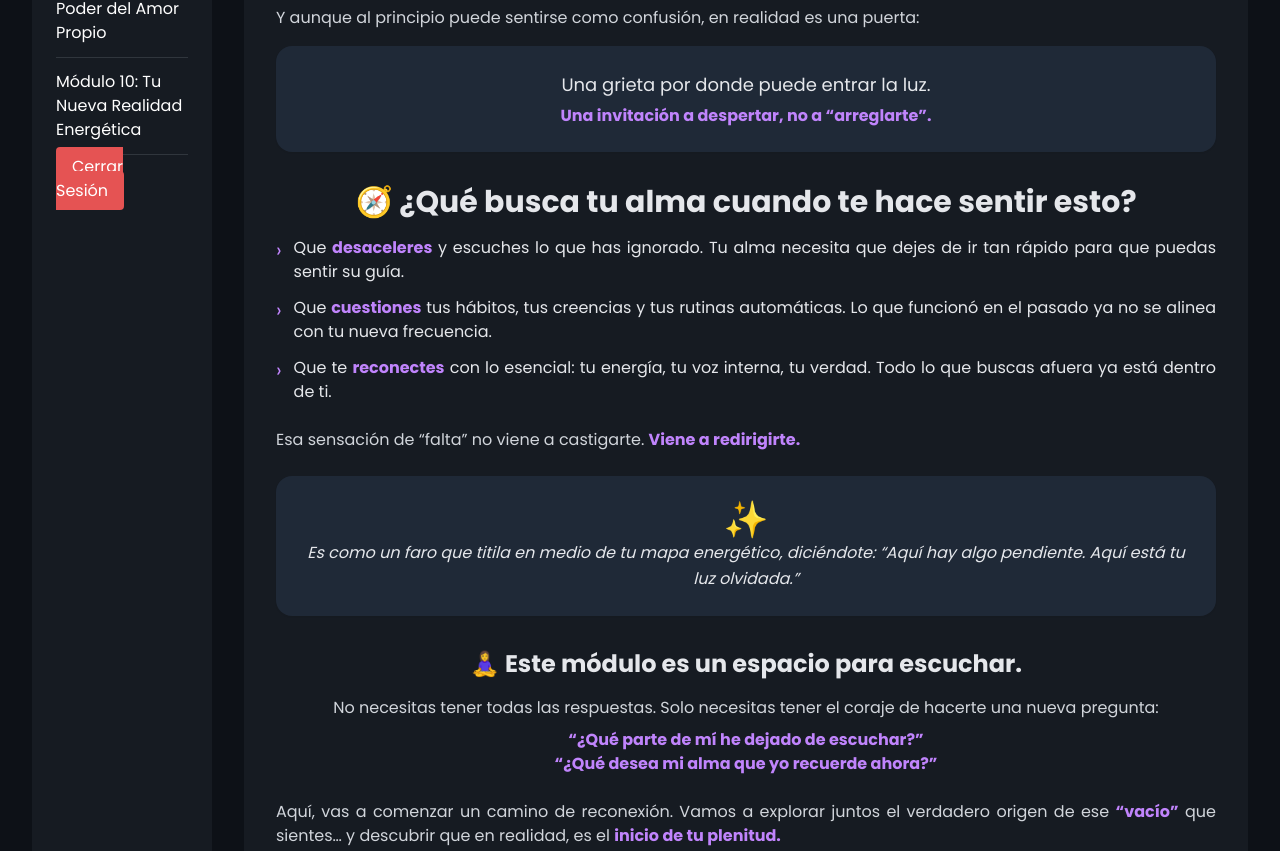
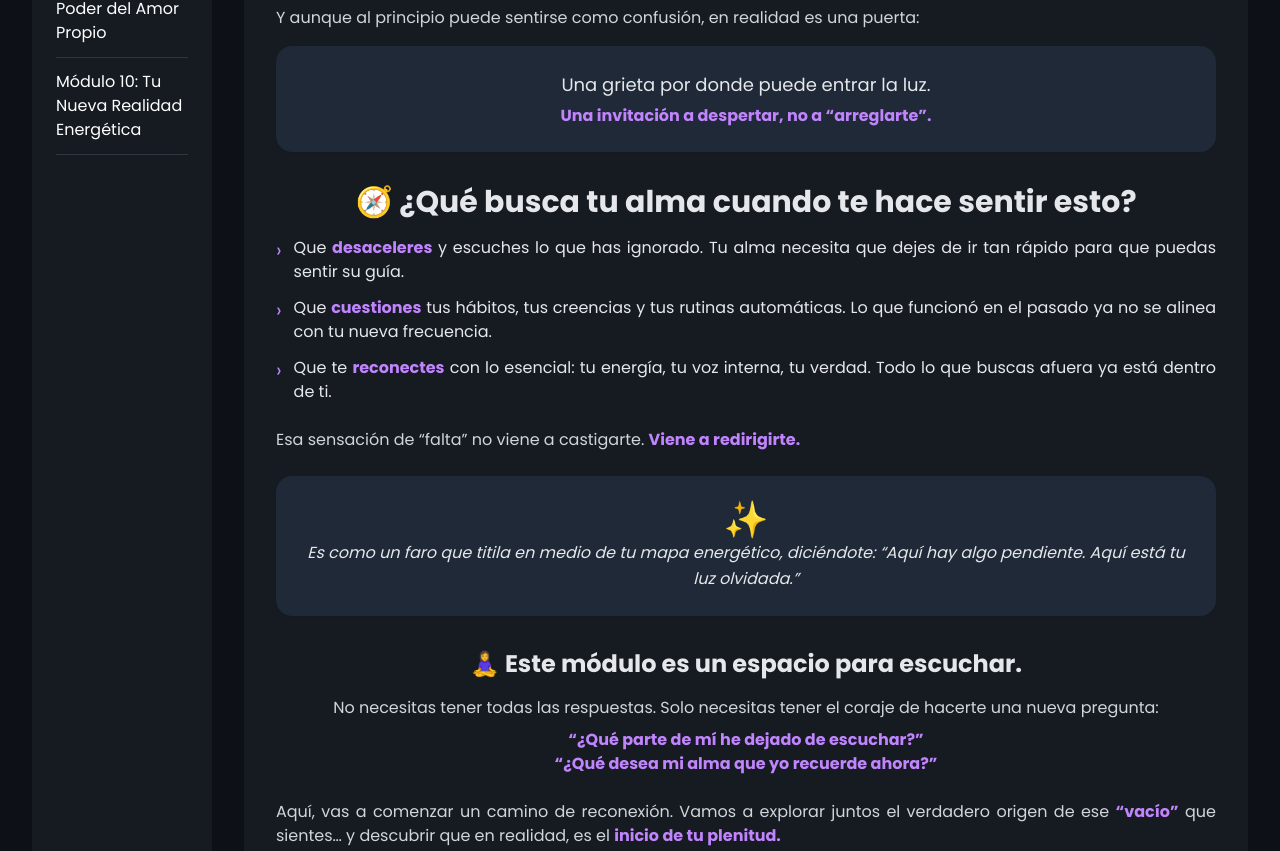
Before and after one commit to frecuenciassanadoras/reproductor-frecuencias-desarrollo, a plain HTML site: page taller-contenido.html in a window 1280 px wide. Shown: the part 1192-2043 px from the top of the page. Drawn offline with nearby package versions, Linux system fonts and the light colour scheme; sample sign-in values are in the browser's storage.

Commit message:
Update taller-contenido.html

```diff
--- a/taller-contenido.html
+++ b/taller-contenido.html
@@ -48,21 +48,10 @@
             font-weight: bold;
             margin-bottom: 1rem;
         }
-        .logout-button {
-            background-color: #e55353;
-            color: white;
-            padding: 0.5rem 1rem;
-            border-radius: 0.25rem;
-            cursor: pointer;
-            transition: background-color 0.2s;
-        }
-        .logout-button:hover {
-            background-color: #c43838;
-        }
+        /* Estilos del botón de Cerrar Sesión movidos a clases de Tailwind directamente en el HTML */
         .prose-invert h1, .prose-invert h2, .prose-invert h3, .prose-invert h4, .prose-invert strong, .prose-invert em {
             color: #fff !important;
         }
-
         /* Responsive styles para Mobile */
         @media (max-width: 767px) {
             .container {
@@ -161,7 +150,6 @@
                 <li onclick="loadModule('modulos/modulo10.html', this)">Módulo 9: El Poder del Amor Propio</li>
                 <li onclick="loadModule('modulos/modulo11.html', this)">Módulo 10: Tu Nueva Realidad Energética</li>
             </ul>
-            <a href="index.html" class="logout-button mt-4">Cerrar Sesión</a>
         </div>
 
         <div class="content-area">
@@ -171,6 +159,9 @@
             </div>
             <div id="module-content">
             </div>
+            <a href="index.html" class="block w-full text-center mt-6 px-6 py-3 bg-red-600 text-white font-semibold rounded-lg shadow-md hover:bg-red-700 transition duration-300 ease-in-out">
+                Cerrar Sesión
+            </a>
         </div>
     </div>
 
```
